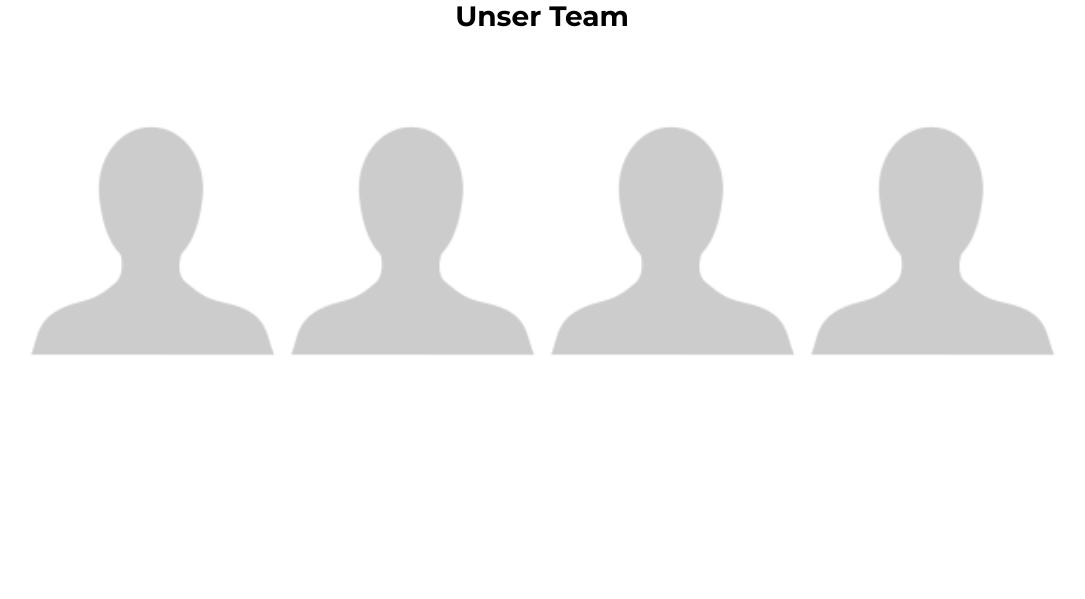
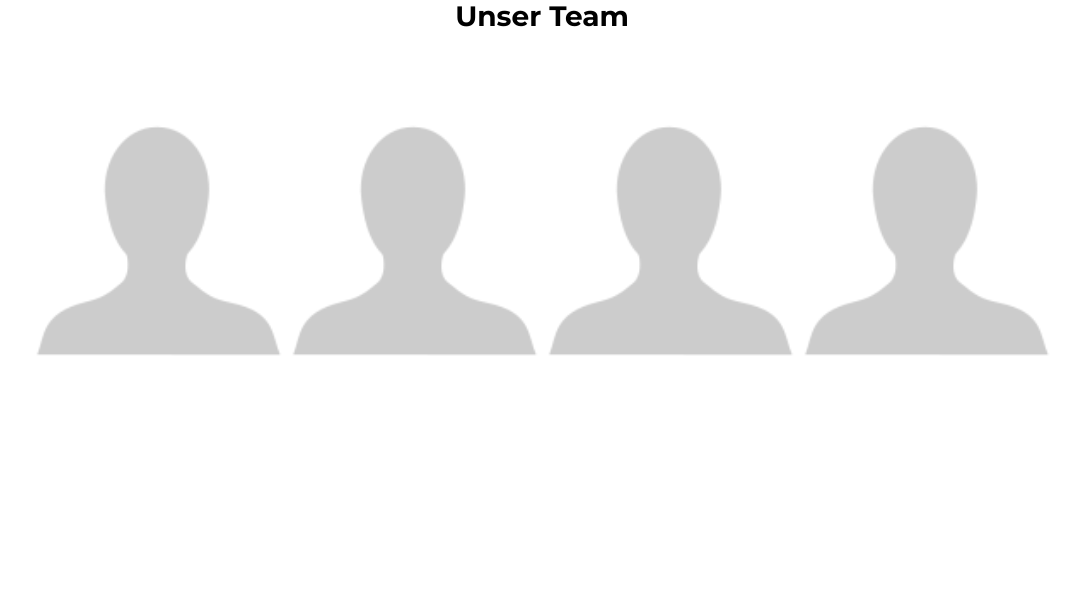
Before and after one commit to lufalko/PlantyOptions, a Django app: page /about/ in a window 1280 px wide; the page is wider, and only the part inside the window is pictured. Shown: the part 156-755 px from the top of that part, without its empty margins (98-1183 px from the left). Run offline with Django 3.2, Linux system fonts and the light colour scheme; data comes from the database, SQL or seed files in the repository; some libraries are stand-ins or nearby versions.

Commit message:
about bug fix

```diff
--- a/static/css/main.css
+++ b/static/css/main.css
@@ -1181,6 +1181,9 @@ display: none;
 }
 
 #about_row2{
+    text-align: center;
+    padding: 0 10%;
+    width: 90%;
     background:white;
     grid-column:1/1;
     grid-row:2/2;
@@ -1189,8 +1192,8 @@ display: none;
 
 
 .about_teammember{
+    float: left;
     background: white;
-    display: inline-table;
     width:20vw;
     height:20vw;
 }
```
